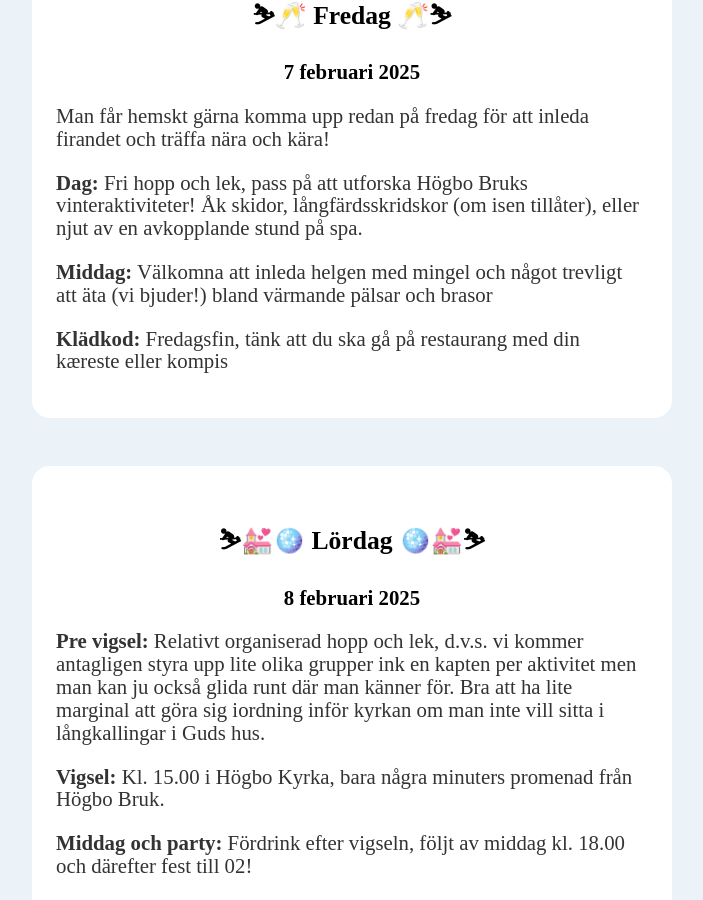
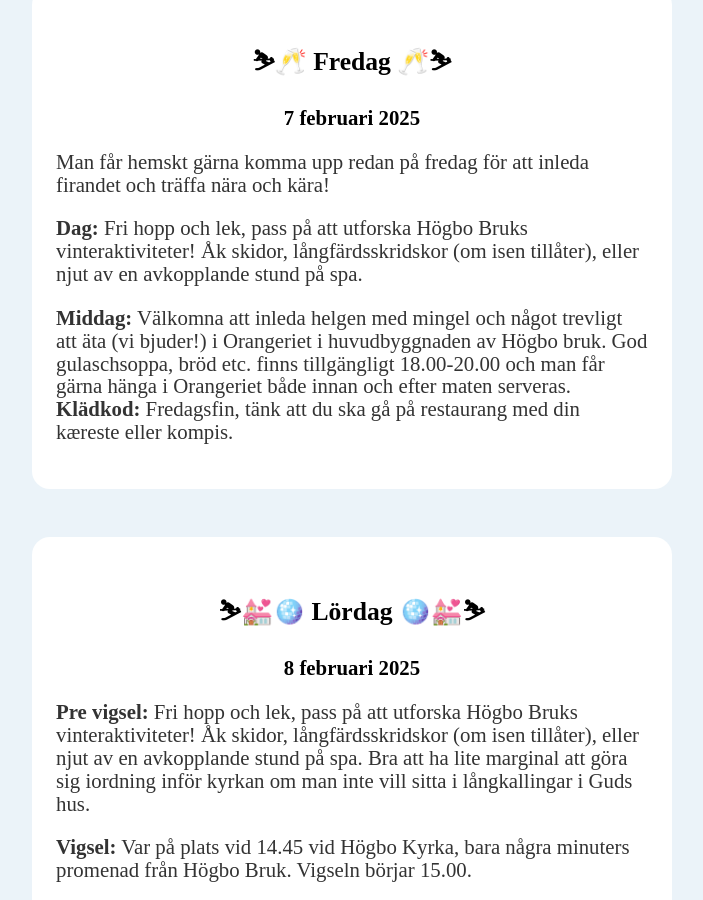
Before and after one commit to IngridOchMagnus/ingridochmagnus.github.io, a Jekyll site: the page built from program.md, in a window 1280 px wide and 900 px high, scrolled down 681 px. Shown: the whole window, without its empty margins (288-991 px from the left). Built offline with Jekyll 4.4.1, drawn with Linux system fonts in a browser that asks for light colours; some web fonts are replaced; some of the changed text lies outside the part shown.

Commit message:
update program

```diff
--- a/program.md
+++ b/program.md
@@ -12,7 +12,7 @@
 
 **Dag:** Fri hopp och lek, pass på att utforska Högbo Bruks vinteraktiviteter! Åk skidor, långfärdsskridskor (om isen tillåter), eller njut av en avkopplande stund på spa.
 
-**Kväll:** Vi kan ju försöka få till en gemensam middag? To be continued
+**Kväll:** De som vill får gärna äta middag med oss på torsdag, vi har bokat bord så det räcker till alla i restaurangen på Högbo bruk och kommer vara där från 18.30.
 
 </div>
 <div id="program-section">
@@ -24,9 +24,8 @@
 
 **Dag:** Fri hopp och lek, pass på att utforska Högbo Bruks vinteraktiviteter! Åk skidor, långfärdsskridskor (om isen tillåter), eller njut av en avkopplande stund på spa.
 
-**Middag:** Välkomna att inleda helgen med mingel och något trevligt att äta (vi bjuder!) bland värmande pälsar och brasor
-
-**Klädkod:** Fredagsfin, tänk att du ska gå på restaurang med din kæreste eller kompis
+**Middag:** Välkomna att inleda helgen med mingel och något trevligt att äta (vi bjuder!) i Orangeriet i huvudbyggnaden av Högbo bruk. God gulaschsoppa, bröd etc. finns tillgängligt 18.00-20.00 och man får gärna hänga i Orangeriet både innan och efter maten serveras.
+**Klädkod:** Fredagsfin, tänk att du ska gå på restaurang med din kæreste eller kompis.
 
 </div>
 
@@ -34,20 +33,20 @@
 <h2> ⛷💒🪩 Lördag 🪩💒⛷</h2>
 <h3 id="h3-center">8 februari 2025 </h3>
 
-**Pre vigsel:** Relativt organiserad hopp och lek, d.v.s. vi kommer antagligen styra upp lite olika grupper ink en kapten per aktivitet men man kan ju också glida runt där man känner för. Bra att ha lite marginal att göra sig iordning inför kyrkan om man inte vill sitta i långkallingar i Guds hus.
+**Pre vigsel:** Fri hopp och lek, pass på att utforska Högbo Bruks vinteraktiviteter! Åk skidor, långfärdsskridskor (om isen tillåter), eller njut av en avkopplande stund på spa. Bra att ha lite marginal att göra sig iordning inför kyrkan om man inte vill sitta i långkallingar i Guds hus.
 
-**Vigsel:** Kl. 15.00 i Högbo Kyrka, bara några minuters promenad från Högbo Bruk.
+**Vigsel:** Var på plats vid 14.45 vid Högbo Kyrka, bara några minuters promenad från Högbo Bruk. Vigseln börjar 15.00.
 
-**Middag och party:** Fördrink efter vigseln, följt av middag kl. 18.00 och därefter fest till 02!
+**Middag och party:** Fördrink efter vigseln, följt av middag kl. ~17.30 och därefter fest till 02!
 
-**Klädkod:** Mörk kostym (vars knappar knäpps upp och ev. börjar glittra alltefter kvällen går)
+**Klädkod:** Mörk kostym (vars knappar knäpps upp och ev. börjar glittra alltefter kvällen går).
 
 </div>
 <div id="program-section">
 <h2> 💊🥞🍓 Söndag 🍓🥞💊</h2>
 <h3 id="h3-center">9 februari 2025 </h3>
 
-**Förmiddag:** Frukost och utcheckning, Ingrid och Magnus är i frukostmatsalen från och med 09.30
+**Förmiddag:** Frukost och utcheckning, Ingrid och Magnus är i Högbo bruks frukostmatsal från och med 08.30.
 
 **Avresa:** Krama gärna på oss innan ni beger er 💞
 
```
